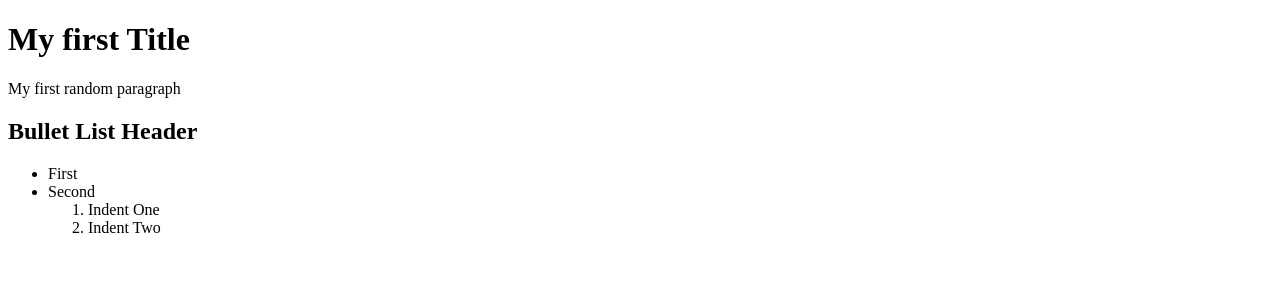
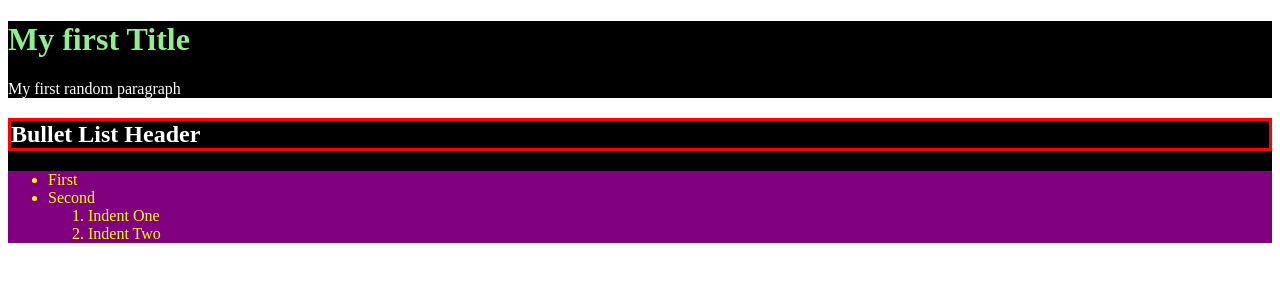
Before and after one commit to tisdadd/practical-programming-web-display-intro-2, a plain HTML site: page index.html in a window 1280 px wide. Drawn offline with Linux system fonts and the light colour scheme.

Commit message:
Added some style

```diff
--- a/index.html
+++ b/index.html
@@ -2,6 +2,24 @@
 <html>
   <head>
     <title>My first page</title>
+    <style>
+      div {
+        background-color: black;
+        color: white;
+      }
+      ul {
+        background-color: purple;
+        color: yellow;
+      }
+      h1 {
+        color: lightgreen;
+      }
+      h2 {
+        border-color: red;
+        border-style: solid;
+        border-width: 3px;
+      }
+    </style>
   </head>
   <body>
     <div>
```
